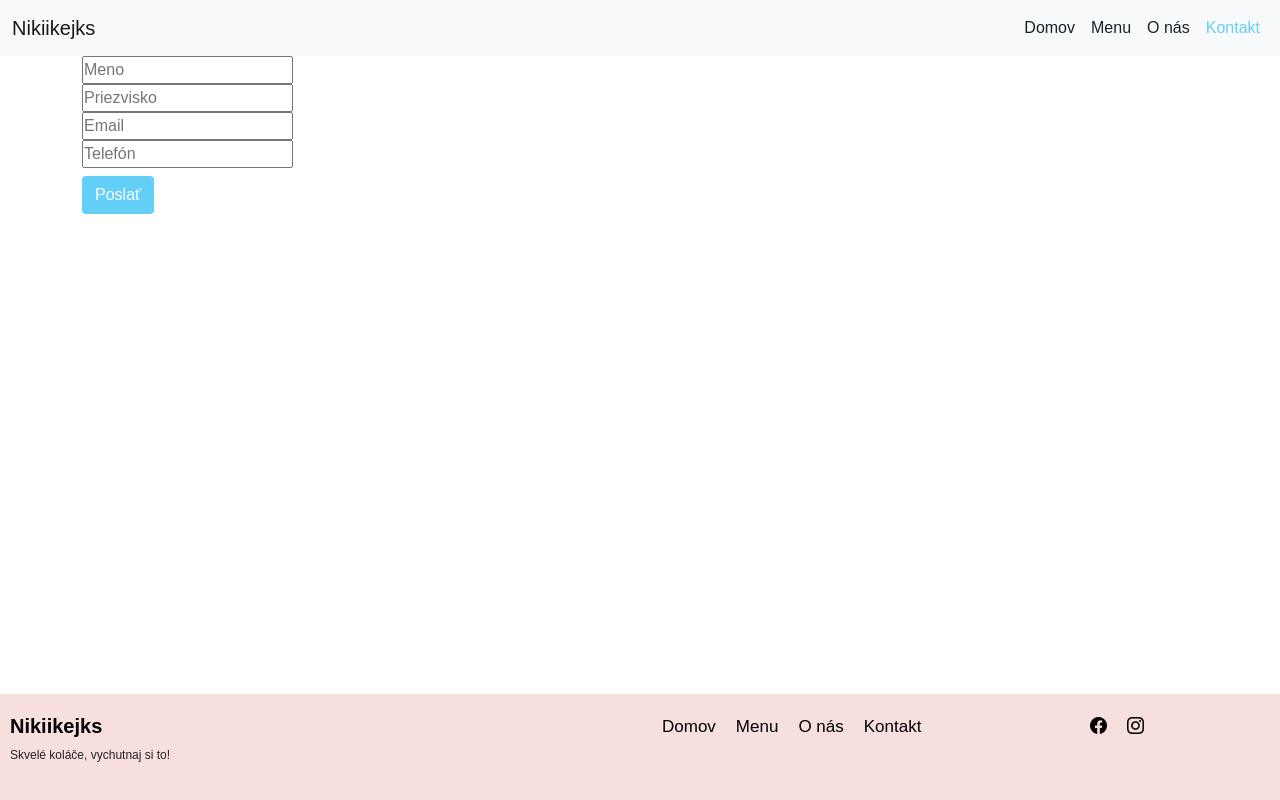
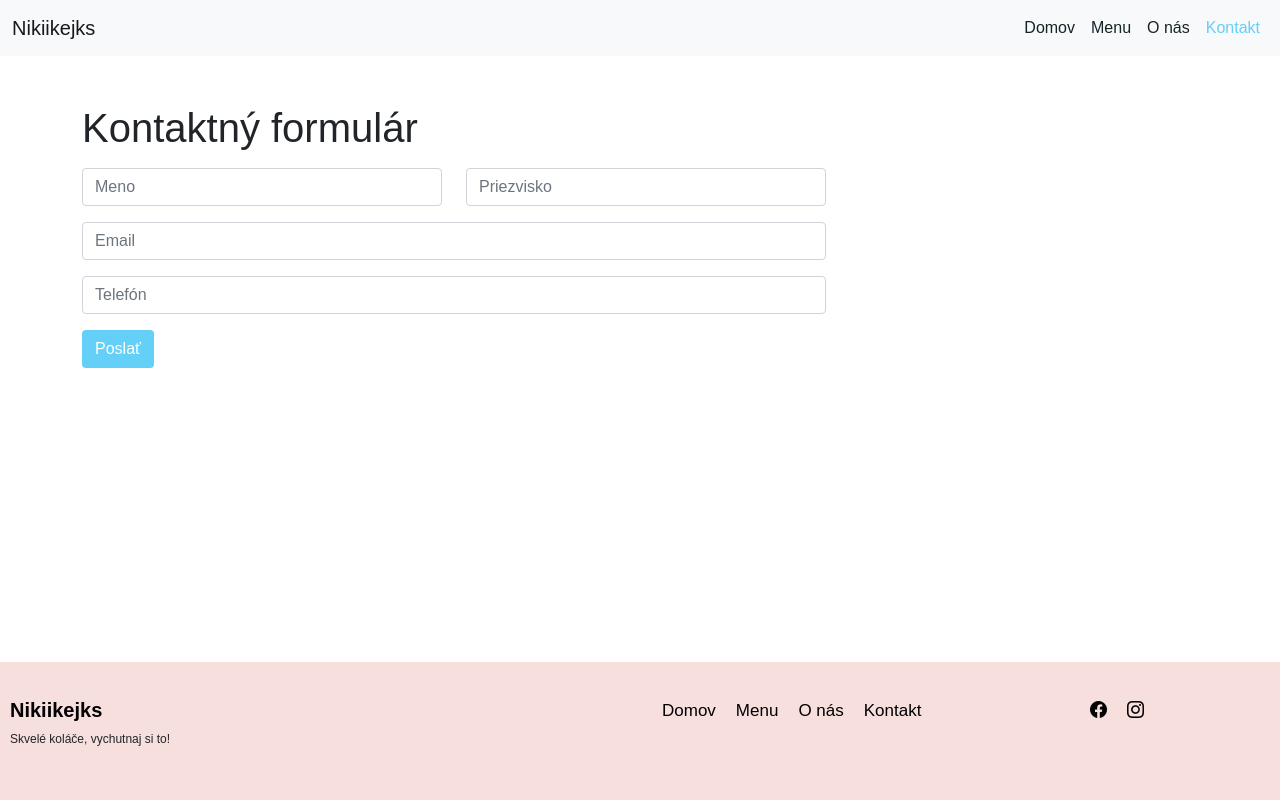
Before and after one commit to jan-andrejko/nikiikejksweb, an Angular app: page /contact in a window 1280 px wide. Built offline with nearby package versions, Linux system fonts and the light colour scheme.

Commit message:
Contact form
Contact form

```diff
--- a/src/app/pages/contact/contact.component.html
+++ b/src/app/pages/contact/contact.component.html
@@ -1,17 +1,18 @@
-<div class="container">
-  <form>
+<div class="container mt-5 mb-5">
+  <h1>Kontaktný formulár</h1>
+  <form class="col-lg-8">
     <div class="row">
-      <div class="col-lg-6">
-        <input type="text" placeholder="Meno">
+      <div class="col-lg-6 mt-2 mb-2">
+        <input type="text" class="form-control" placeholder="Meno">
       </div>
-      <div class="col-lg-12">
-        <input type="text" placeholder="Priezvisko">
+      <div class="col-lg-6 mt-2 mb-2">
+        <input type="text" class="form-control" placeholder="Priezvisko">
       </div>
-      <div class="col-lg-12">
-        <input type="text" placeholder="Email">
+      <div class="col-lg-12 mt-2 mb-2">
+        <input type="text" class="form-control" placeholder="Email">
       </div>
-      <div class="col-lg-12">
-        <input type="text" placeholder="Telefón">
+      <div class="col-lg-12 mt-2 mb-2">
+        <input type="text" class="form-control" placeholder="Telefón">
       </div>
       <div class="col-lg-12">
         <button class="btn btn-md mt-2" style="background-color: #64cff7; color: white">Poslať</button>
--- a/src/app/pages/home/home.component.css
+++ b/src/app/pages/home/home.component.css
@@ -87,3 +87,11 @@
 {
   padding-left: 5px;
 }
+
+@media screen and (max-width:600px)
+{
+  .banner
+  {
+    height: 600px;
+  }
+}
--- a/src/app/pages/menupage/menupage.component.css
+++ b/src/app/pages/menupage/menupage.component.css
@@ -30,3 +30,10 @@ img
   height: 500px;
   object-fit: cover;
 }
+
+@media screen and (max-width:600px) {
+  form
+{
+    width: 100%;
+}
+}
--- a/src/app/pages/menupage/menupage.component.html
+++ b/src/app/pages/menupage/menupage.component.html
@@ -10,7 +10,7 @@
       <p>{{menuData[0].cakePrice | currency: 'EUR'}}</p>
     </div>
 
-    <div class="col-lg-6">
+    <div class="col-lg-6 col-lg-12">
       <h1>Zadajte svoje údaje:</h1>
       <form>
 
--- a/src/app/sharepage/footer/footer.component.html
+++ b/src/app/sharepage/footer/footer.component.html
@@ -1,19 +1,19 @@
 <div class="container-fluid footer mt-5">
   <div class="row">
     <!-- name -->
-    <div class="col-lg-6">
+    <div class="col-lg-6 mt-3 mb-3">
       <h1>Nikiikejks</h1>
       <p>Skvelé koláče, vychutnaj si to!</p>
     </div>
     <!-- nav -->
-    <div class="col-lg-4">
+    <div class="col-lg-4 mt-3 mb-3">
       <a routerLink="">Domov</a>
       <a routerLink="menu">Menu</a>
       <a routerLink="about">O nás</a>
       <a routerLink="contact">Kontakt</a>
     </div>
     <!-- social media -->
-    <div class="col-lg-2">
+    <div class="col-lg-2 mt-3 mb-3">
       <a href="https://www.facebook.com/Nikiikejks-111643454446571" target="_blank"><i class="bi bi-facebook"></i></a>
       <a href="https://www.instagram.com/nikiikejks/" target="_blank"><i class="bi bi-instagram"></i></a>
     </div>
--- a/src/app/sharepage/navbar/navbar.component.css
+++ b/src/app/sharepage/navbar/navbar.component.css
@@ -10,3 +10,7 @@
 {
   background-color: #f7dfde;
 }
+nav
+{
+  text-align: center;
+}
```
